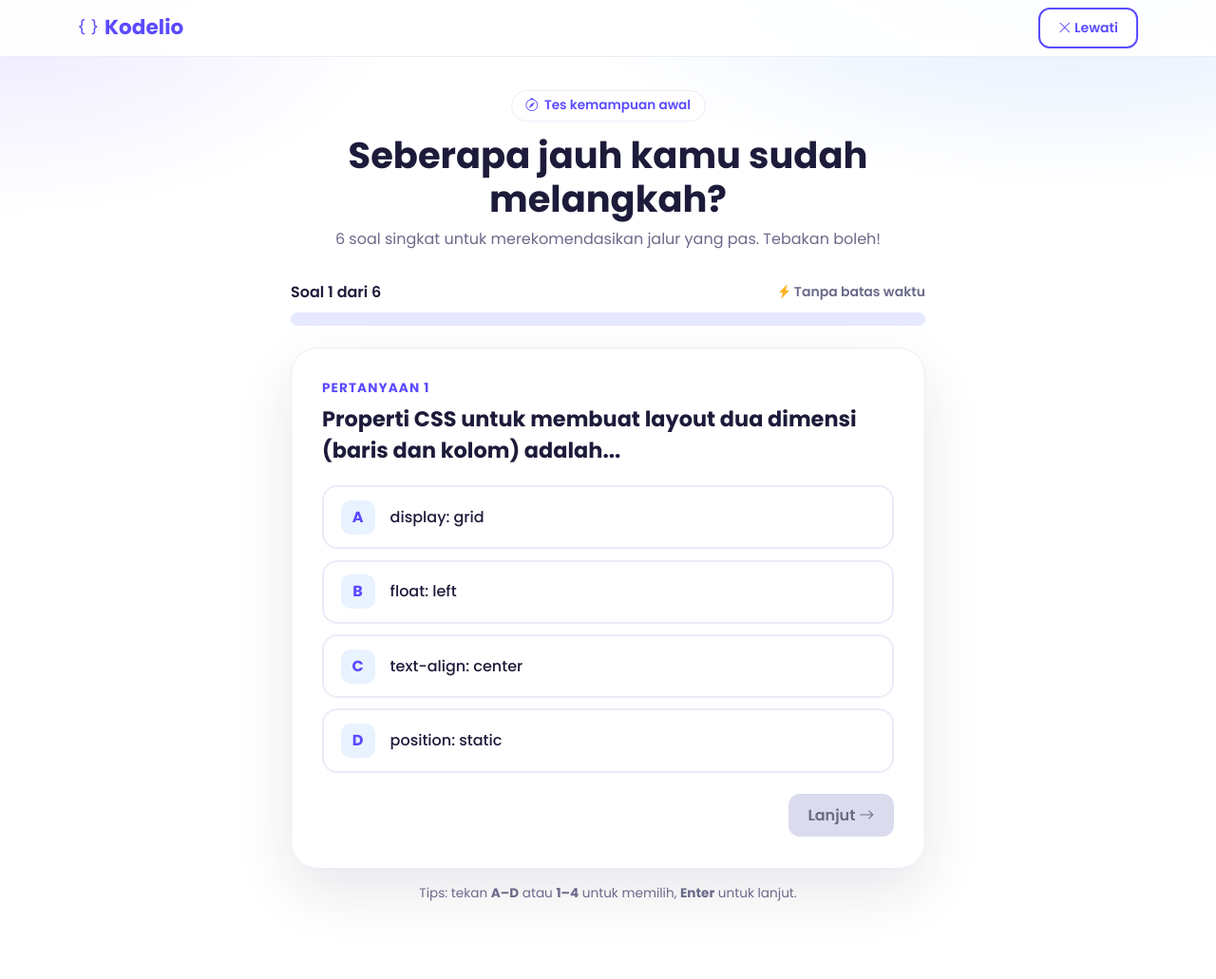
After one commit to kiatfalih/kodelio, a PHP site: page /kodelio/placement.php in a window 1280 px wide. The commit adds this page. Shown: the whole page at 95% size. Run offline with PHP 8.4, Linux system fonts and the light colour scheme; the visitor is signed in with stand-in values (Sample User, id 1).

Commit message:
update pemilihan jalur sama placement test

```diff
--- /dev/null
+++ b/assets/css/onboarding.css
@@ -0,0 +1,43 @@
+.ob-body{min-height:100vh;background:radial-gradient(900px 420px at 88% -6%,#d9e9ff,transparent 62%),radial-gradient(700px 380px at 0 0,#ece9ff,transparent 60%),#fff}
+.ob-wrap{max-width:920px;margin:0 auto;padding:2.2rem 1rem 4rem}.ob-wrap.narrow{max-width:700px}
+.ob-head{text-align:center;margin-bottom:2rem}.ob-head h1{font-weight:700;font-size:clamp(1.7rem,4vw,2.4rem);margin:.8rem 0 .4rem}
+/* placement */
+.pt-top{display:flex;justify-content:space-between;align-items:center;margin-bottom:.6rem;font-weight:600}
+.pt-bar{height:14px;border-radius:99px;background:#e6e9ff;overflow:hidden;margin-bottom:1.4rem}
+.pt-bar i{display:block;height:100%;width:0;border-radius:99px;background:linear-gradient(90deg,var(--k-ok),#7ee8a8);transition:width .5s cubic-bezier(.2,.8,.2,1)}
+.pt-card{background:#fff;border:1px solid var(--k-line);border-radius:28px;padding:2rem;box-shadow:0 24px 60px rgba(29,27,58,.1)}
+.pt-q{font-size:clamp(1.1rem,2.6vw,1.4rem);font-weight:700;line-height:1.45;margin-bottom:1.3rem}
+.pt-num{color:var(--k-p);font-size:.85rem;font-weight:700;letter-spacing:.08em;text-transform:uppercase;margin-bottom:.4rem}
+.pt-opt{position:relative;display:flex;align-items:center;gap:1rem;padding:.85rem 1.1rem;margin-bottom:.7rem;border:2px solid var(--k-line);border-radius:16px;background:#fff;cursor:pointer;transition:border-color .15s,background .15s,transform .15s,box-shadow .15s;font-weight:500}
+.pt-opt:hover{border-color:#c9c3ff;transform:translateY(-2px)}
+.pt-opt input{position:absolute;opacity:0;pointer-events:none}
+.pt-opt .k{width:36px;height:36px;flex:0 0 36px;border-radius:10px;display:grid;place-items:center;background:var(--k-sky);color:var(--k-p);font-weight:700;transition:all .15s}
+.pt-opt:has(input:checked){border-color:var(--k-p);background:#f3f1ff;box-shadow:0 0 0 4px rgba(91,75,255,.12)}
+.pt-opt:has(input:checked) .k{background:var(--k-p);color:#fff}
+.pt-opt:has(input:checked)::after{content:"\F26A";font-family:"bootstrap-icons";margin-left:auto;color:var(--k-ok);font-size:1.3rem}
+.pt-opt:has(input:focus-visible){outline:3px solid var(--k-p);outline-offset:2px}
+.js .pt-qw{display:none}.js .pt-qw.on{display:block;animation:ptin .35s ease}
+@keyframes ptin{from{opacity:0;transform:translateX(26px)}}
+.pt-nav{display:flex;justify-content:space-between;align-items:center;margin-top:1.4rem;gap:.6rem}
+.pt-nav .btn-k:disabled{background:#c9c8e6;box-shadow:none;transform:none;cursor:not-allowed}
+.pt-hint{text-align:center;color:var(--k-mute);font-size:.85rem;margin-top:1rem}
+/* choose path */
+.ob-result{display:flex;align-items:center;gap:1.4rem;background:linear-gradient(135deg,#5b4bff,#7c6bff 60%,#4ab3ff);color:#fff;border-radius:24px;padding:1.4rem 1.6rem;margin-bottom:1.6rem;box-shadow:0 18px 44px rgba(91,75,255,.3)}
+.ring{--p:0;flex:0 0 84px;width:84px;height:84px;border-radius:50%;display:grid;place-items:center;background:conic-gradient(#7ee8a8 calc(var(--p)*1%),rgba(255,255,255,.25) 0)}
+.ring span{width:66px;height:66px;border-radius:50%;background:#4a3ee6;display:grid;place-items:center;font-weight:700;font-size:1.15rem}
+.pc{position:relative;display:flex;flex-direction:column;height:100%;padding:1.8rem;border-radius:26px;background:#fff;border:2px solid var(--k-line);box-shadow:0 12px 36px rgba(29,27,58,.07);transition:transform .2s,box-shadow .2s,border-color .2s;overflow:hidden}
+.pc:hover{transform:translateY(-6px);box-shadow:0 22px 50px rgba(91,75,255,.18);border-color:#c9c3ff}
+.pc.rec{border-color:var(--k-ok);box-shadow:0 0 0 5px rgba(34,197,94,.12),0 22px 50px rgba(34,197,94,.15)}
+.pc .rib{position:absolute;top:1.1rem;right:-2.3rem;transform:rotate(35deg);background:var(--k-ok);color:#fff;font-size:.72rem;font-weight:700;padding:.25rem 2.5rem}
+.pc .ic{width:64px;height:64px;border-radius:20px;display:grid;place-items:center;font-size:1.9rem;color:#fff;margin-bottom:1rem;background:linear-gradient(135deg,#5b4bff,#4ab3ff);box-shadow:0 10px 24px rgba(91,75,255,.3)}
+.pc.mid .ic{background:linear-gradient(135deg,#ffb020,#ff7a45);box-shadow:0 10px 24px rgba(255,140,40,.3)}
+.pc h2{font-weight:700;font-size:1.5rem;margin-bottom:.2rem}
+.pc .stats{display:flex;gap:1.4rem;margin:1.1rem 0;padding:.8rem 0;border-block:1px dashed var(--k-line)}
+.pc .stats b{display:block;font-size:1.2rem}.pc .stats small{color:var(--k-mute)}
+.pc .pbar{height:8px;border-radius:99px;background:#e6e9ff;overflow:hidden}.pc .pbar i{display:block;height:100%;background:var(--k-ok);border-radius:99px}
+.ob-test{display:flex;align-items:center;gap:1rem;flex-wrap:wrap;justify-content:space-between;margin-top:1.6rem;padding:1.2rem 1.5rem;border-radius:22px;background:#fff;border:2px dashed #c9c3ff}
+@media(prefers-reduced-motion:reduce){.pt-bar i,.pc,.pt-opt{transition:none}.js .pt-qw.on{animation:none}}
+/* dashboard: bar aksi jalur */
+.dash-bar{display:flex;flex-wrap:wrap;gap:.6rem;align-items:center;margin-bottom:1.6rem}
+.dash-bar .btn{padding:.5rem 1.05rem;font-size:.9rem;display:inline-flex;align-items:center;gap:.4rem}
+.dash-bar .pill{padding:.5rem 1rem;background:#f3f1ff;border-color:#d9d4ff}
--- /dev/null
+++ b/assets/js/placement.js
@@ -0,0 +1,13 @@
+(()=>{const f=document.getElementById('ptForm');if(!f)return;document.documentElement.classList.add('js');
+f.querySelectorAll('input').forEach(x=>x.required=false);
+const qs=[...f.querySelectorAll('.pt-qw')],n=qs.length,bar=document.getElementById('ptBar'),lab=document.getElementById('ptLab'),
+back=document.getElementById('ptBack'),next=document.getElementById('ptNext'),go=document.getElementById('ptGo');let i=0;
+const chosen=()=>qs[i].querySelector('input:checked');
+function sync(){const ok=!!chosen(),last=i===n-1;next.hidden=last;go.hidden=!last;next.disabled=!ok;go.disabled=!ok;bar.style.width=((i+(ok?1:0))/n*100)+'%'}
+function show(k){i=k;qs.forEach((q,x)=>q.classList.toggle('on',x===k));lab.textContent='Soal '+(k+1)+' dari '+n;back.style.visibility=k?'visible':'hidden';sync()}
+f.addEventListener('change',e=>{if(e.target.matches('input[type=radio]'))sync()});
+next.onclick=()=>{if(chosen()&&i<n-1)show(i+1)};back.onclick=()=>{if(i>0)show(i-1)};
+f.addEventListener('submit',e=>{if(!chosen()){e.preventDefault()}});
+document.addEventListener('keydown',e=>{if(e.target.matches('textarea,select'))return;const opts=qs[i].querySelectorAll('input'),k='1234abcd'.indexOf(e.key.toLowerCase());
+ if(k>-1&&opts[k%4]){opts[k%4].checked=true;sync()}else if(e.key==='Enter'&&chosen()){e.preventDefault();i<n-1?show(i+1):f.requestSubmit()}});
+show(0)})();
--- /dev/null
+++ b/placement.php
@@ -0,0 +1,33 @@
+<?php require __DIR__.'/includes/bootstrap.php';
+$u=require_login();$uid=(int)$u['id'];$title='Tes Kemampuan Awal';
+// [pertanyaan, [pilihan], indeks jawaban benar]
+$Q=[['Properti CSS untuk membuat layout dua dimensi (baris dan kolom) adalah...',['display: grid','float: left','text-align: center','position: static'],0],
+['Hasil dari [1,2,3].map(x => x*2) adalah...',['[1,2,3]','[2,4,6]','6','undefined'],1],
+['Function yang diberi kata kunci async selalu mengembalikan...',['String','Boolean','Promise','Array'],2],
+['JOIN pada SQL digunakan untuk...',['Menghapus tabel','Menggabungkan baris dari dua tabel berdasarkan kolom terkait','Membuat database baru','Mengurutkan data'],1],
+['Sintaks const {nama} = user; disebut...',['Destructuring','Looping','Hoisting','Casting'],0],
+['Kode status HTTP untuk data yang tidak ditemukan adalah...',['200','301','404','500'],2]];
+if($_SERVER['REQUEST_METHOD']==='POST'){
+ csrf_check();$score=0;$ans=[];
+ foreach($Q as $i=>$q){$a=(int)($_POST['q'.$i]??-1);$ans[]=$a;if($a===$q[2])$score++;}
+ $slug=$score>=4?'intermediate':'beginner';
+ $s=db()->prepare('SELECT id FROM learning_paths WHERE slug=?');$s->execute([$slug]);$pid=(int)$s->fetchColumn();
+ db()->prepare('INSERT INTO placement_results(user_id,score,recommended_path_id,answers) VALUES(?,?,?,?)')->execute([$uid,$score,$pid?:null,json_encode($ans)]);
+ $_SESSION['rec']=$slug;$_SESSION['rec_score']=[$score,count($Q)];redirect('choose-path.php');
+}
+?><!DOCTYPE html><html lang="id"><head><meta charset="utf-8"><meta name="viewport" content="width=device-width,initial-scale=1"><title><?=e($title)?> · Kodelio</title>
+<link href="https://cdn.jsdelivr.net/npm/bootstrap@5.3.3/dist/css/bootstrap.min.css" rel="stylesheet"><link href="https://cdn.jsdelivr.net/npm/bootstrap-icons@1.11.3/font/bootstrap-icons.min.css" rel="stylesheet">
+<link href="https://fonts.googleapis.com/css2?family=Poppins:wght@400;500;600;700&display=swap" rel="stylesheet"><link href="assets/css/style.css" rel="stylesheet"><link href="assets/css/onboarding.css" rel="stylesheet"></head><body class="ob-body">
+<nav class="navbar k-nav"><div class="container"><a class="brand" href="dashboard.php"><i class="bi bi-braces"></i> Kodelio</a><a class="btn btn-outline-k btn-sm" href="choose-path.php"><i class="bi bi-x-lg"></i> Lewati</a></div></nav>
+<main class="ob-wrap narrow">
+<div class="ob-head"><span class="pill"><i class="bi bi-compass"></i> Tes kemampuan awal</span><h1>Seberapa jauh kamu sudah melangkah?</h1><p class="text-muted mb-0">6 soal singkat untuk merekomendasikan jalur yang pas. Tebakan boleh!</p></div>
+<form method="post" id="ptForm"><?=csrf_field()?>
+<div class="pt-top"><span id="ptLab">Soal 1 dari <?=count($Q)?></span><span class="text-muted small"><i class="bi bi-lightning-charge-fill" style="color:var(--k-xp)"></i> Tanpa batas waktu</span></div>
+<div class="pt-bar"><i id="ptBar"></i></div>
+<div class="pt-card">
+<?php foreach($Q as $i=>$q):?><div class="pt-qw"><div class="pt-num">Pertanyaan <?=$i+1?></div><p class="pt-q"><?=e($q[0])?></p>
+<?php foreach($q[1] as $j=>$o):?><label class="pt-opt"><input type="radio" name="q<?=$i?>" value="<?=$j?>" required><span class="k"><?=chr(65+$j)?></span><span><?=e($o)?></span></label><?php endforeach;?></div><?php endforeach;?>
+<div class="pt-nav"><button type="button" class="btn btn-outline-k" id="ptBack"><i class="bi bi-arrow-left"></i> Kembali</button>
+<button type="button" class="btn btn-k" id="ptNext" disabled>Lanjut <i class="bi bi-arrow-right"></i></button><button class="btn btn-k" id="ptGo" hidden disabled><i class="bi bi-stars"></i> Lihat hasil</button></div></div>
+<p class="pt-hint d-none d-md-block">Tips: tekan <b>A–D</b> atau <b>1–4</b> untuk memilih, <b>Enter</b> untuk lanjut.</p></form></main>
+<script src="assets/js/placement.js"></script></body></html>
```
Also changed, not shown: choose-path.php (added, +31 -0 lines), dashboard.php (+8 -4 lines), login.php (+5 -3 lines).
